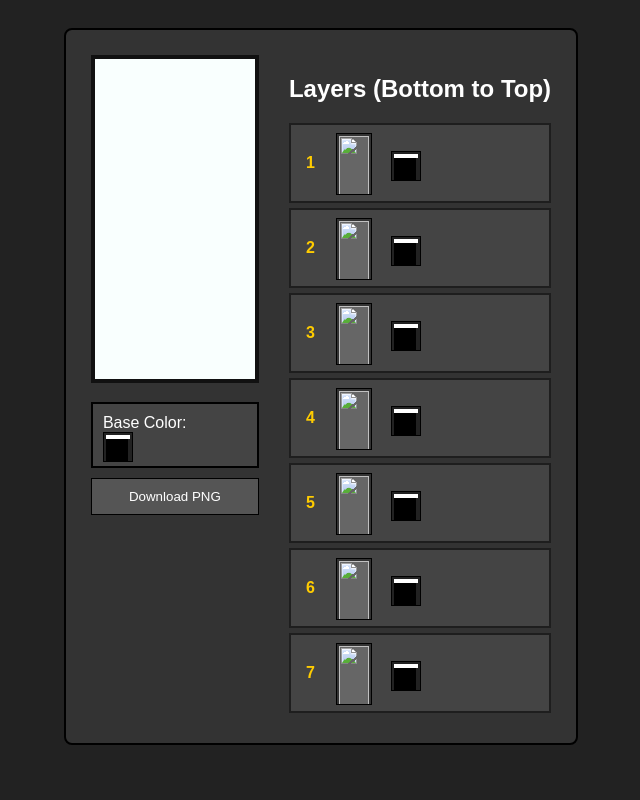
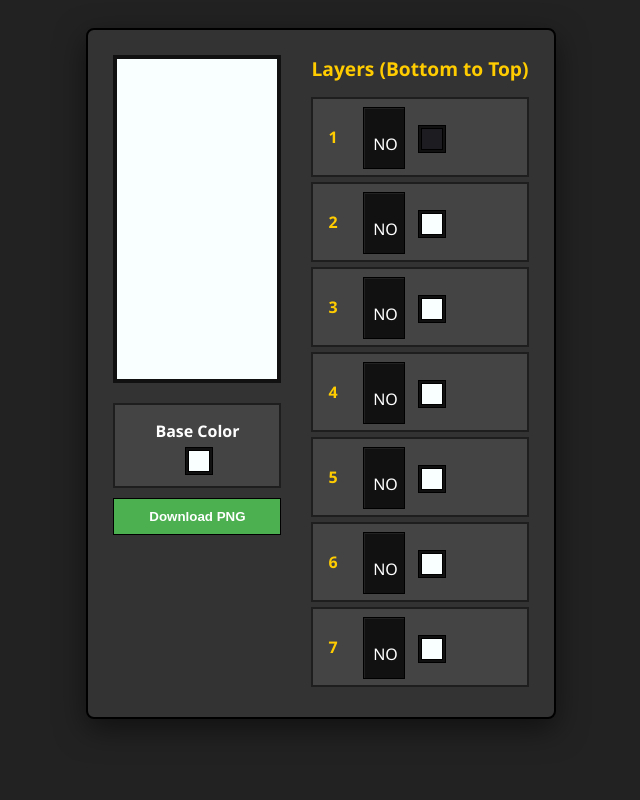
Before and after one commit to jatofi-official/mc-banner-advanced, a plain HTML site: page index.html in a window 1280 px wide. Shown: the whole page, without its empty margins (319-959 px from the left). Drawn offline with Linux system fonts and the light colour scheme.

Commit message:
Base product

```diff
--- a/script.js
+++ b/script.js
@@ -17,98 +17,157 @@ const mcPalette = [
     { name: "Pink", hex: "#F38BAA" }
 ];
 
-const canvas = document.getElementById('bannerCanvas');
-const ctx = canvas.getContext('2d');
-
-// List your filenames here (without .png)
+// List your filenames here (ensure these exist in patterns/vanilla/ as .png)
 const patterns = ['none', 'border', 'bricks', 'creeper', 'cross', 'mojang', 'skull', 'stripe_bottom'];
 
-let activeLayer = null;
-
-// ... keep mcPalette and patterns array as is ...
-
+/**
+ * Initializes the application, creates the UI rows, and performs the first render.
+ */
 function init() {
     const container = document.getElementById('layerContainer');
     const baseSelector = document.getElementById('baseColorContainer');
 
-    // 1. Base Color
-    baseSelector.innerHTML = `<span>Base Color:</span> <div class="color-picker-container">${createColorPicker('base', '#F9FFFE')}</div>`;
+    // 1. Setup Base Color Selector
+    // We create a hidden input 'c-base' so the render loop can find the base color easily.
+    baseSelector.innerHTML = `
+        <span style="display:block; margin-bottom:5px; font-weight:bold;">Base Color</span>
+        <div class="color-picker-container" style="margin: 0 auto;">
+            ${createColorPicker('base', '#F9FFFE')}
+        </div>
+    `;
 
-    // 2. Create 7 Layers
+    // 2. Create the 7 Layer Rows
+    container.innerHTML = '';
     for (let i = 1; i <= 7; i++) {
         const div = document.createElement('div');
         div.className = 'layer-row';
+
+        // Layer 1 defaults to Black, others to White for better visibility
+        const startColor = (i === 1) ? '#1D1D21' : '#F9FFFE';
+
         div.innerHTML = `
             <span class="layer-number">${i}</span>
             <div class="pattern-picker-container">
-                ${createPatternPicker(i)}
+                ${createPatternPicker(i, startColor)}
             </div>
             <div class="color-picker-container">
-                ${createColorPicker(i, i === 1 ? '#1D1D21' : '#F9FFFE')}
+                ${createColorPicker(i, startColor)}
             </div>
         `;
         container.appendChild(div);
     }
+
     render();
 }
 
+/**
+ * Creates the HTML for the color swatches.
+ */
 function createColorPicker(layerId, defaultHex) {
     const swatches = mcPalette.map(c => `
         <div class="swatch ${c.hex === defaultHex ? 'active' : ''}"
              style="background-color: ${c.hex}"
-             onclick="setLayerColor('${layerId}', '${c.hex}', this)">
+             onclick="setLayerColor('${layerId}', '${c.hex}', this)"
+             title="${c.name}">
         </div>`).join('');
+
     return `
         <div class="swatch-group" id="group-c-${layerId}">${swatches}</div>
         <input type="hidden" id="c-${layerId}" value="${defaultHex}">
     `;
 }
 
-function createPatternPicker(layerId) {
-    const items = patterns.map(p => `
-        <div class="pattern-item ${p === 'none' ? 'active' : ''}" onclick="setLayerPattern('${layerId}', '${p}', this)">
-            <img src="patterns/vanilla/${p}.png">
-        </div>`).join('');
+/**
+ * Creates the HTML for the pattern icons using CSS masks for coloring.
+ */
+function createPatternPicker(layerId, color) {
+    const items = patterns.map(p => {
+        if (p === 'none') {
+            return `<div class="pattern-item active" onclick="setLayerPattern('${layerId}', 'none', this)">NO</div>`;
+        }
+        // Construct the full path
+        const path = `patterns/vanilla/${p}.png`;
+        return `
+        <div class="pattern-item" onclick="setLayerPattern('${layerId}', '${p}', this)">
+            <div class="pattern-icon" style="
+                background-color: ${color};
+                -webkit-mask-image: url('${path}');
+                mask-image: url('${path}');">
+            </div>
+        </div>`;
+    }).join('');
+
     return `
         <div class="pattern-list" id="group-p-${layerId}">${items}</div>
         <input type="hidden" id="p-${layerId}" value="none">
     `;
 }
 
+/**
+ * Updates the color for a specific layer and reflects it in the UI icons.
+ */
 function setLayerColor(id, hex, el) {
     document.getElementById(`c-${id}`).value = hex;
+
+    // Update active swatch state
     const group = el.parentElement;
     group.querySelectorAll('.swatch').forEach(s => s.classList.remove('active'));
     el.classList.add('active');
+
+    // Update the color of the icons in the pattern list for this layer
+    const patternGroup = document.getElementById(`group-p-${id}`);
+    if (patternGroup) {
+        patternGroup.querySelectorAll('.pattern-icon').forEach(icon => {
+            icon.style.backgroundColor = hex;
+        });
+    }
     render();
 }
 
+/**
+ * Sets the pattern for a specific layer.
+ */
 function setLayerPattern(id, name, el) {
     document.getElementById(`p-${id}`).value = name;
+
+    // Update active pattern state
     const group = el.parentElement;
     group.querySelectorAll('.pattern-item').forEach(p => p.classList.remove('active'));
     el.classList.add('active');
+
     render();
 }
 
+/**
+ * The main rendering loop. Draws the base then layers 1-7.
+ */
 async function render() {
     const canvas = document.getElementById('bannerCanvas');
     const ctx = canvas.getContext('2d');
-    const baseColor = document.getElementById('c-base').value;
 
+    // 1. Get Base Color from the hidden input created in init
+    const baseInput = document.getElementById('c-base');
+    const baseColor = baseInput ? baseInput.value : '#F9FFFE';
+
+    // 2. Clear and Draw Base
     ctx.clearRect(0, 0, canvas.width, canvas.height);
     ctx.fillStyle = baseColor;
     ctx.fillRect(0, 0, canvas.width, canvas.height);
 
+    // 3. Draw Layers 1 through 7
     for (let i = 1; i <= 7; i++) {
         const pName = document.getElementById(`p-${i}`).value;
         const pHex = document.getElementById(`c-${i}`).value;
+
         if (pName !== 'none') {
             await drawPattern(`patterns/vanilla/${pName}.png`, pHex, ctx);
         }
     }
 }
 
+/**
+ * Tints a pattern PNG and draws it onto the main canvas.
+ */
 function drawPattern(url, color, mainCtx) {
     return new Promise((resolve) => {
         const img = new Image();
@@ -116,16 +175,36 @@ function drawPattern(url, color, mainCtx) {
         img.onload = () => {
             const tempCanvas = document.createElement('canvas');
             const tempCtx = tempCanvas.getContext('2d');
-            tempCanvas.width = 160; tempCanvas.height = 320;
+            tempCanvas.width = 160;
+            tempCanvas.height = 320;
+
+            // Draw color and mask with pattern
             tempCtx.fillStyle = color;
             tempCtx.fillRect(0, 0, 160, 320);
             tempCtx.globalCompositeOperation = "destination-in";
             tempCtx.drawImage(img, 0, 0, 160, 320);
+
+            // Layer onto main banner
             mainCtx.drawImage(tempCanvas, 0, 0);
             resolve();
         };
-        img.onerror = () => resolve();
+        img.onerror = () => {
+            console.warn("Could not load pattern:", url);
+            resolve();
+        };
     });
 }
 
+/**
+ * Saves the current canvas as a PNG file.
+ */
+function downloadBanner() {
+    const canvas = document.getElementById('bannerCanvas');
+    const link = document.createElement('a');
+    link.download = 'minecraft_banner.png';
+    link.href = canvas.toDataURL();
+    link.click();
+}
+
+// Fire it up!
 init();
--- a/style.css
+++ b/style.css
@@ -1,56 +1,199 @@
-body { background: #222; color: white; font-family: sans-serif; display: flex; justify-content: center; padding: 20px; }
-.app-container { display: flex; gap: 30px; background: #333; padding: 25px; border-radius: 8px; border: 2px solid #000; }
+/* --- Global Styles --- */
+body {
+    background: #222;
+    color: white;
+    font-family: 'Segoe UI', Tahoma, Geneva, Verdana, sans-serif;
+    display: flex;
+    justify-content: center;
+    padding: 20px;
+}
 
+.app-container {
+    display: flex;
+    gap: 30px;
+    background: #333;
+    padding: 25px;
+    border-radius: 8px;
+    border: 2px solid #000;
+    box-shadow: 0 10px 30px rgba(0,0,0,0.5);
+}
+
+/* --- Banner Preview --- */
 #bannerCanvas {
     background: #000;
     border: 4px solid #111;
     image-rendering: pixelated;
-    width: 160px; height: 320px;
+    width: 160px;
+    height: 320px;
 }
 
-/* Layer Row Layout */
-.layer-row {
-    display: flex; align-items: center; gap: 15px;
-    background: #444; border: 2px solid #1e1e1e;
-    padding: 8px 15px; margin-bottom: 5px; position: relative;
+.canvas-wrapper {
+    margin-bottom: 10px;
 }
 
-.layer-number { font-weight: bold; color: #ffcc00; width: 15px; }
-
-/* HOVER SELECTOR LOGIC: Color */
-.color-picker-container { position: relative; width: 24px; height: 24px; }
-.swatch-group {
-    display: flex; flex-direction: column; position: absolute;
-    top: 0; left: 0; z-index: 10; background: #222;
-    border: 1px solid #000; padding: 2px;
-    height: 24px; overflow: hidden; /* Only show first item */
-}
-.color-picker-container:hover .swatch-group {
-    height: auto; display: grid; grid-template-columns: repeat(4, 1fr); gap: 2px;
-    padding: 5px; border: 2px solid #fff;
+/* --- Layer Row Layout --- */
+.layer-row {
+    display: flex;
+    align-items: center;
+    gap: 15px;
+    background: #444;
+    border: 2px solid #1e1e1e;
+    padding: 8px 15px;
+    margin-bottom: 5px;
+    position: relative; /* Base for absolute children */
+    overflow: visible;   /* Allows dropdowns to pop out */
 }
 
-.swatch { width: 20px; height: 20px; cursor: pointer; border: 1px solid #000; }
-.swatch.active { order: -1; border: 2px solid white; } /* Keep active on top */
+/* Staggered Z-Index: Ensures top layer dropdowns appear OVER lower layers */
+.layer-row:nth-child(1) { z-index: 20; }
+.layer-row:nth-child(2) { z-index: 19; }
+.layer-row:nth-child(3) { z-index: 18; }
+.layer-row:nth-child(4) { z-index: 17; }
+.layer-row:nth-child(5) { z-index: 16; }
+.layer-row:nth-child(6) { z-index: 15; }
+.layer-row:nth-child(7) { z-index: 14; }
 
-/* HOVER SELECTOR LOGIC: Pattern */
-.pattern-picker-container { position: relative; width: 40px; height: 60px; }
-.pattern-list {
-    display: flex; flex-direction: column; position: absolute;
-    top: 0; left: 0; z-index: 11; background: #222;
-    border: 1px solid #000; height: 60px; overflow: hidden;
-}
-.pattern-picker-container:hover .pattern-list {
-    height: auto; max-height: 300px; overflow-y: auto;
-    width: 150px; display: grid; grid-template-columns: repeat(3, 1fr);
-    padding: 5px; border: 2px solid #fff;
+.layer-number {
+    font-weight: bold;
+    color: #ffcc00;
+    width: 20px;
 }
 
-.pattern-item { padding: 2px; cursor: pointer; text-align: center; background: #333; }
+/* --- HOVER SELECTOR: Color --- */
+.color-picker-container {
+    position: relative;
+    width: 24px;
+    height: 24px;
+}
+
+.swatch-group {
+    display: flex;
+    flex-direction: column;
+    position: absolute;
+    top: 0; left: 0;
+    z-index: 100;
+    background: #111;
+    border: 1px solid #000;
+    padding: 2px;
+    width: 22px;
+    height: 22px;
+    overflow: hidden;
+}
+
+/* Only show active color when not hovering */
+.swatch-group .swatch { display: none; }
+.swatch-group .swatch.active { display: block; }
+
+.color-picker-container:hover .swatch-group {
+    height: auto;
+    width: 100px;
+    display: grid;
+    grid-template-columns: repeat(4, 1fr);
+    gap: 2px;
+    padding: 5px;
+    border: 2px solid #fff;
+    overflow: visible;
+}
+
+.color-picker-container:hover .swatch { display: block; }
+
+.swatch {
+    width: 20px;
+    height: 20px;
+    cursor: pointer;
+    border: 1px solid #000;
+}
+
+.swatch:hover { outline: 1px solid white; scale: 1.1; }
+
+/* --- HOVER SELECTOR: Pattern --- */
+.pattern-picker-container {
+    position: relative;
+    width: 40px;
+    height: 60px;
+}
+
+.pattern-list {
+    display: flex;
+    flex-direction: column;
+    position: absolute;
+    top: 0; left: 0;
+    z-index: 101;
+    background: #111;
+    border: 1px solid #000;
+    width: 40px;
+    height: 60px;
+    overflow: hidden;
+}
+
+/* Only show active pattern when not hovering */
+.pattern-list .pattern-item { display: none; width: 100%; height: 100%; }
+.pattern-list .pattern-item.active { display: flex; }
+
+.pattern-picker-container:hover .pattern-list {
+    display: grid;
+    grid-template-columns: repeat(3, 1fr);
+    width: 130px;
+    height: auto;
+    max-height: 400px;
+    overflow-y: auto;
+    padding: 5px;
+    border: 2px solid #fff;
+}
+
+.pattern-picker-container:hover .pattern-item { display: flex; }
+
+.pattern-item {
+    min-width: 40px;
+    min-height: 70px;
+    display: flex;
+    align-items: center;
+    justify-content: center;
+    background: #333;
+    border: 1px solid #222;
+}
+
 .pattern-item:hover { background: #555; }
-.pattern-item img { width: 30px; height: 60px; image-rendering: pixelated; background: #666; }
-.pattern-item.active { order: -1; outline: 2px solid yellow; }
+.pattern-item.active { background: #111; }
 
-/* Cleanup */
-.base-control { margin-top: 15px; padding: 10px; background: #444; border: 2px solid #000; }
-button { margin-top: 10px; width: 100%; padding: 10px; cursor: pointer; background: #555; color: #fff; border: 1px solid #000; }
+.pattern-icon {
+    width: 30px;
+    height: 60px;
+    background-color: currentColor; /* Uses the style.backgroundColor set by JS */
+
+    /* Ensure the mask covers the area correctly */
+    -webkit-mask-repeat: no-repeat;
+    mask-repeat: no-repeat;
+    -webkit-mask-position: center;
+    mask-position: center;
+    -webkit-mask-size: contain;
+    mask-size: contain;
+
+    /* This helps with the pixelated Minecraft look */
+    image-rendering: pixelated;
+    display: block;
+}
+
+/* --- UI Elements --- */
+.base-control {
+    margin-top: 15px;
+    padding: 15px;
+    background: #444;
+    border: 2px solid #1e1e1e;
+    text-align: center;
+}
+
+button {
+    margin-top: 10px;
+    width: 100%;
+    padding: 10px;
+    cursor: pointer;
+    background: #4caf50;
+    color: #fff;
+    border: 1px solid #000;
+    font-weight: bold;
+}
+
+button:hover { background: #45a049; }
+
+h2 { margin: 0 0 15px 0; font-size: 1.2rem; color: #ffcc00; text-align: center; }
```
